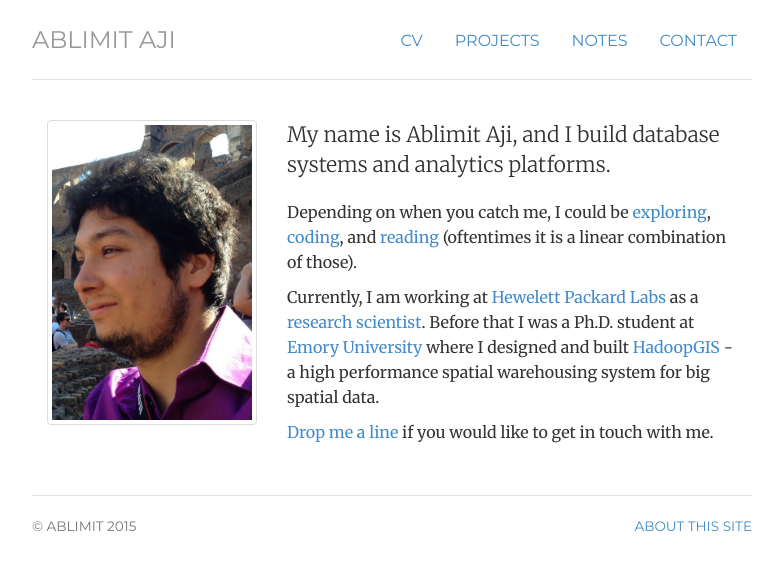
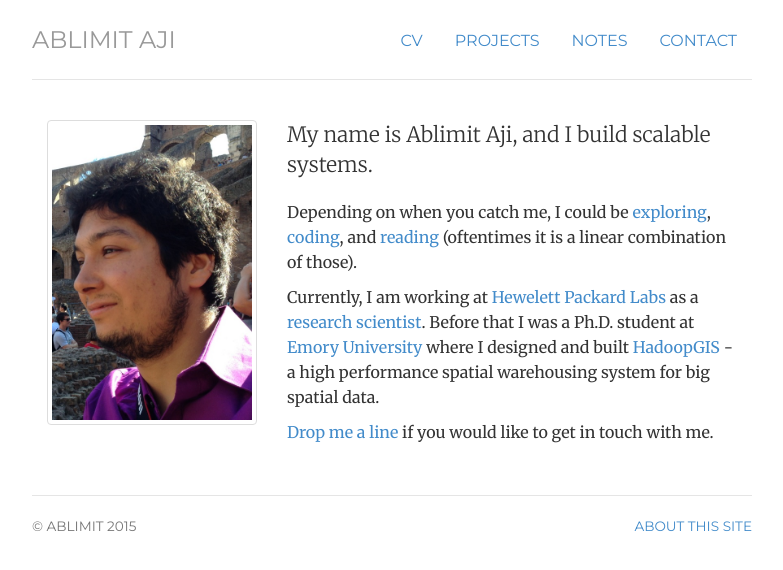
Before and after one commit to ablimit/ablimit.github.io, a Jekyll site: the page built from index.html, in a window 1280 px wide. Shown: the top 570 px of the page, without its empty margins (248-1031 px from the left). Built offline with Jekyll 4.4.1, drawn with Linux system fonts in a browser that asks for light colours.

Commit message:
shortend the intro

```diff
--- a/index.html
+++ b/index.html
@@ -12,7 +12,7 @@ description: Database and analytics systems reseacher at Hewlett-Packard Labs.
 	<img  class="img-thumbnail avatar" alt="Ablimit Aji" src="img/avatar.jpg">
 	</div>
 	<div itemscope itemtype="http://data-vocabulary.org/Person" class="col-sm-8">
-	<p class="lead">My name is <span itemprop="name">Ablimit Aji</span>, and I build database systems and analytics platforms.</p>
+	<p class="lead">My name is <span itemprop="name">Ablimit Aji</span>, and I build scalable systems.</p>
 	<p>Depending on when you catch me, I could be <a href="https://scholar.google.com/citations?user=P1KTbgkAAAAJ&hl=en">exploring</a>, <a href="https://github.com/ablimit">coding</a>, and <a href="http://www.goodreads.com/book/show/2054761.The_Snowball">reading</a> (oftentimes it is a linear combination of those).</p>
 
 	<p>Currently, I am working at <span itemprop="affiliation"> <a href="http://www.labs.hpe.com">Hewelett Packard Labs</a></span> as a <span itemprop="title"><a href="http://www.hpl.hp.com/people/abulimiti_aji/">research scientist</a></span>. Before that I was a <span itemprop="titile"> Ph.D. student</span> at <a href="http://www.cs.emory.edu">Emory University</a> where I designed and built <a href="https://sites.google.com/site/hadoopgis/">HadoopGIS</a> - a high performance spatial warehousing system for big spatial data.</p>
```
